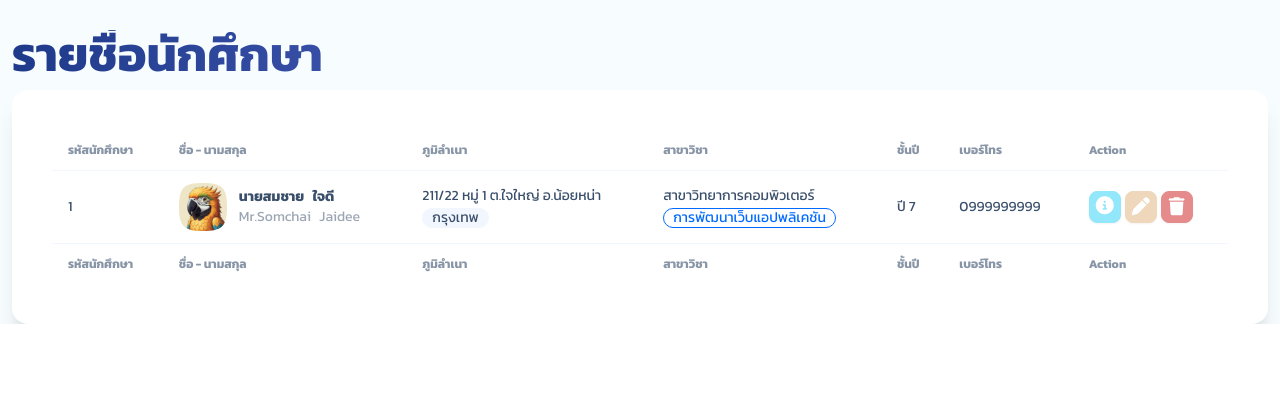
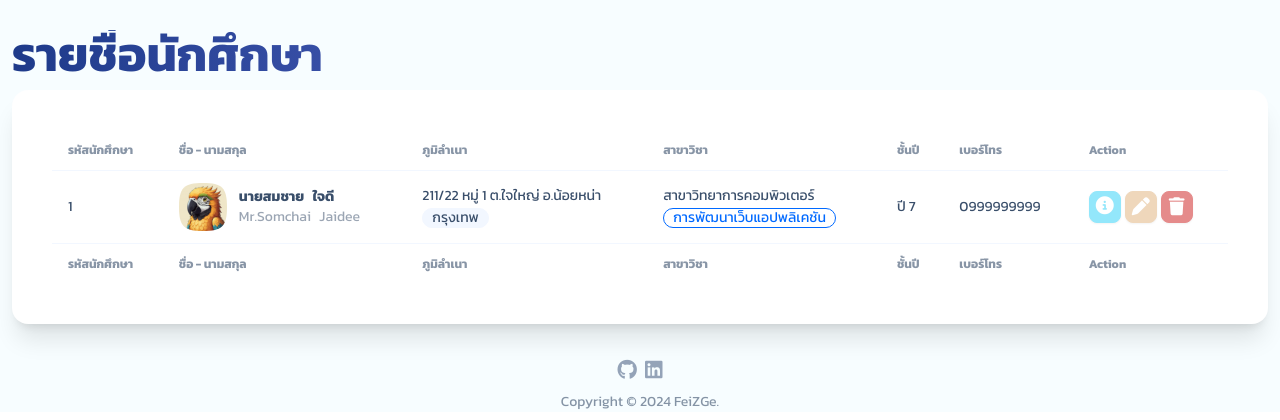
Before and after one commit to FeiZGe/PHP-CRUD-student, a PHP site: page /master.html in a window 1280 px wide. Shown: the part 482-902 px from the top of the page. Before the commit the page ends 806 px from the top, so only its background shows below. Run offline with PHP 8.4, Linux system fonts and the light colour scheme; some libraries are stand-ins or nearby versions.

Commit message:
add footer

```diff
--- a/src/master.html
+++ b/src/master.html
@@ -373,6 +373,20 @@
         </div>
     </main>
 
-    <footer></footer>
+    <footer class="footer footer-center mt-8 mb-2">
+        <div class="text-base-content">
+            <div class="flex flex-row gap-2 text-xl text-slate-400">
+                <a href="https://github.com/FeiZGe" class="hover:text-black hover:scale-110 tooltip tooltip-top" data-tip="Github">
+                    <i class="fa-brands fa-github"></i>
+                </a>
+                <a href="https://www.linkedin.com/in/thanapat-n/" class="hover:text-blue-600 hover:scale-110 tooltip tooltip-top" data-tip="Linkedin">
+                    <i class="fa-brands fa-linkedin"></i>
+                </a>
+            </div>
+            <h1 class="text-sm opacity-60">
+                Copyright &copy; 2024 FeiZGe.
+            </h1>
+        </div>
+    </footer>
 </body>
 </html>
--- a/src/styles/output.css
+++ b/src/styles/output.css
@@ -1119,6 +1125,15 @@ html {
   gap: 0.5rem;
 }
 
+.footer-center {
+  place-items: center;
+  text-align: center;
+}
+
+.footer-center > * {
+  place-items: center;
+}
+
 @media (min-width: 48rem) {
   .footer {
     grid-auto-flow: column;
@@ -2148,6 +2163,22 @@ html {
   margin-top: 0.75rem;
 }
 
+.mt-4 {
+  margin-top: 1rem;
+}
+
+.mb-2 {
+  margin-bottom: 0.5rem;
+}
+
+.mb-4 {
+  margin-bottom: 1rem;
+}
+
+.mt-8 {
+  margin-top: 2rem;
+}
+
 .flex {
   display: flex;
 }
@@ -2406,6 +2447,21 @@ html {
 .text-white {
   --tw-text-opacity: 1;
   color: rgb(255 255 255 / var(--tw-text-opacity));
+}
+
+.text-base-content {
+  --tw-text-opacity: 1;
+  color: var(--fallback-bc,oklch(var(--bc)/var(--tw-text-opacity)));
+}
+
+.text-slate-500 {
+  --tw-text-opacity: 1;
+  color: rgb(100 116 139 / var(--tw-text-opacity));
+}
+
+.text-slate-400 {
+  --tw-text-opacity: 1;
+  color: rgb(148 163 184 / var(--tw-text-opacity));
 }
 
 .opacity-50 {
```
Also changed, not shown: other parts of src/styles/output.css (+39 -0 lines).
